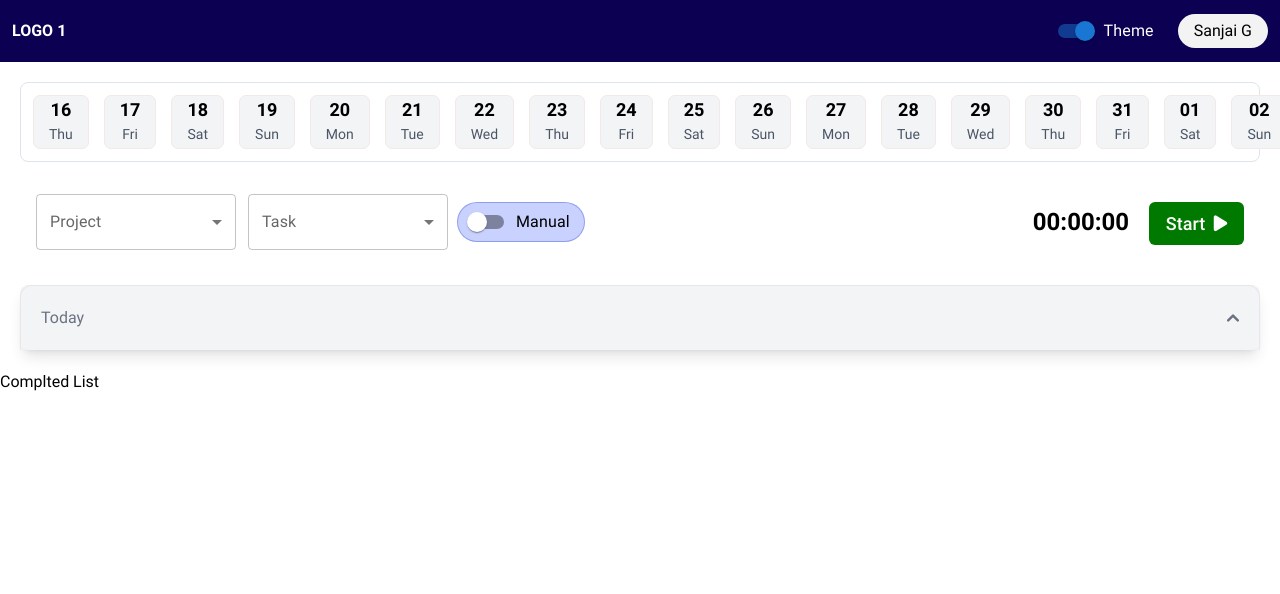
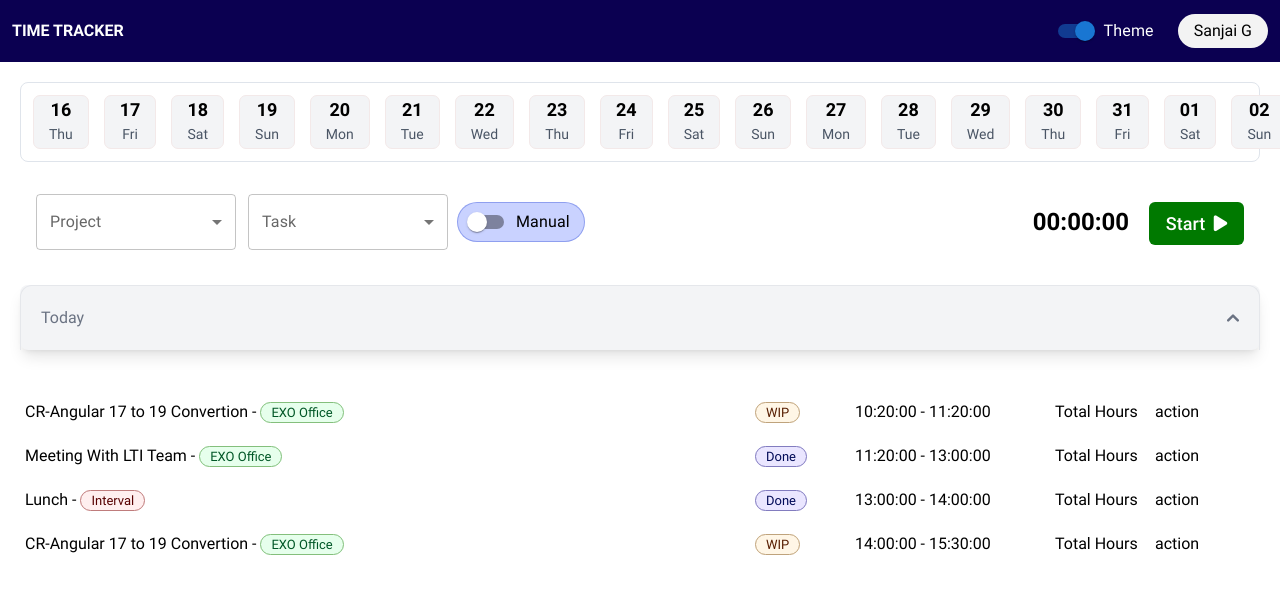
Before and after one commit to raviwbc/wbc-tracker, a React (Create React App) app: page / in a window 1280 px wide. Shown: the top 594 px of the page. Built offline with nearby package versions, Linux system fonts and the light colour scheme.

Commit message:
release URL

```diff
--- a/src/component/completedTaskList/completedList.css
+++ b/src/component/completedTaskList/completedList.css
@@ -0,0 +1,42 @@
+.taskListTable{
+    padding: 20px;
+}
+.taskListTable>div.parent_div{
+    display: grid;
+    grid-template-columns: calc(100% - 510px) 100px 200px 100px 100px;
+
+}
+.taskListTable .parent_div>div{
+padding: 10px 5px;
+}
+
+.taskListTable .parent_div span{
+    background: #e6ffec;
+    border: 1px solid #84bf7c;
+    border-radius: 31px;
+    padding: 2px 10px;
+    color: #005726;
+    font-size: 13px;
+}
+
+.taskListTable .parent_div span[data-status = 'Interval']{
+    background: #ffefef;
+    border: 1px solid #bf7c7c;
+    color: #570000;
+}
+span.status[data-status]{
+    border-radius: 31px;
+    padding: 2px 10px;
+    font-size: 13px;
+}
+span.status[data-status = 'WIP']{
+    background: #fff6e6;
+    border: 1px solid #bfa37c;
+    color: #571d00;
+}
+
+span.status[data-status = 'Done']{
+    background: #eae6ff;
+    border: 1px solid #827cbf;
+    color: #000a57;
+}
--- a/src/component/completedTaskList/completedList.tsx
+++ b/src/component/completedTaskList/completedList.tsx
@@ -1,6 +1,67 @@
 import React from "react"
+import moment from "moment"
+import './completedList.css'
+
+interface taskListt{
+    project  :string;
+    task  :string;
+    stateTime  :string;
+    endTime  :string;
+    Status :string;
+}
+
+const taskList:taskListt[] = [{
+    project : 'EXO Office',
+    task : "CR-Angular 17 to 19 Convertion",
+    stateTime : "10:20:00",
+    endTime : "11:20:00",
+    Status: "WIP"
+
+},
+{
+    project : 'EXO Office',
+    task : "Meeting With LTI Team",
+    stateTime : "11:20:00",
+    endTime : "13:00:00",
+    Status: "Done"
+
+},
+{
+    project : 'Interval',
+    task : "Lunch",
+    stateTime : "13:00:00",
+    endTime : "14:00:00",
+    Status: "Done"
+
+},{
+    project : 'EXO Office',
+    task : "CR-Angular 17 to 19 Convertion",
+    stateTime : "14:00:00",
+    endTime : "15:30:00",
+    Status: "WIP"
+
+},]
+
 
 
 export const CompletedList = ()=>{
-    return <div> Complted List</div>
+    return <div>
+        <div className="taskListTable">
+            {
+                taskList.map((resp:taskListt)=>(
+                    <div className="parent_div">
+                    <div>{resp.task} - <span data-status={resp.project}>{resp.project}</span></div>
+                    <div>
+                        <span data-status={resp.Status} className="status">
+                        {resp.Status}
+                        </span>
+                    </div>
+                    <div>{resp.stateTime} - {resp.endTime}</div>
+                    <div>Total Hours</div>
+                    <div>action</div>
+                    </div>
+                ))
+            }
+        </div>
+    </div>
 }
--- a/src/component/header.tsx
+++ b/src/component/header.tsx
@@ -37,7 +37,7 @@ function mychnages(e:any){
         <div  className={theme + ' p-3'}>
         <div className="flex justify-between">
         <div className="flex gap-3 items-center">
-          <div><b>LOGO {count}</b></div>
+          <div><b>TIME TRACKER</b></div>
         </div>
         <div className="flex gap-2 items-center">
           {/* <div>
--- a/src/store/constants.ts
+++ b/src/store/constants.ts
@@ -1,6 +1,6 @@
 export const APP_CONSTANTS = {
-    SERVICE_BASE_URL : 'http://localhost:5000',
+    SERVICE_BASE_URL : 'http://192.168.1.137/blueprint/api',
     API: {
-    GETPROJECTLIST : '/posts',
+    GETPROJECTLIST : '/Task/Get?userid=4',
     }
 }
```
